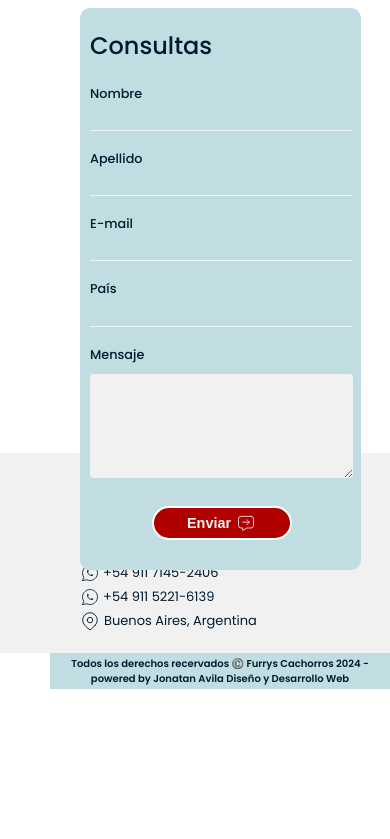
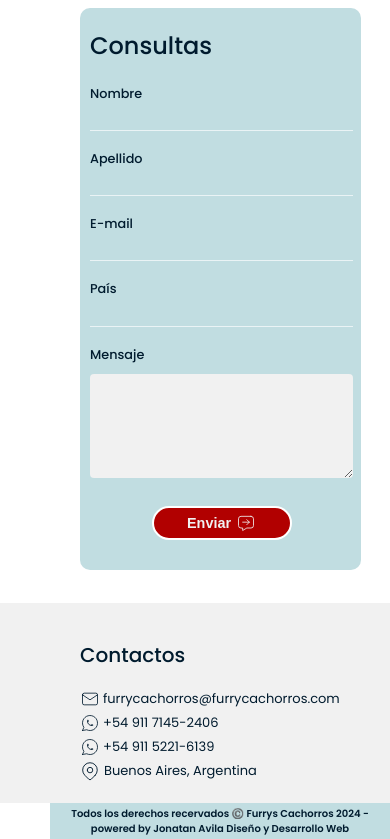
Before and after one commit to JONAAVILA/pets-in-react, a React (Vite) app: page / in a window 390 px wide. Shown: the part 2160-2999 px from the top of the page. Before the commit the page ends 2849 px from the top, so only its background shows below. Built offline with nearby package versions, Linux system fonts and the light colour scheme; no server answers.

Commit message:
fixed margin to section contact

```diff
--- a/src/views/home/Home.css
+++ b/src/views/home/Home.css
@@ -204,7 +204,7 @@
         left: -20%;
     }
     .box_contact{
-        margin-top: 0;
+        margin-top: 150px;
     }
     .footer{
         margin-left: 50px;
```
